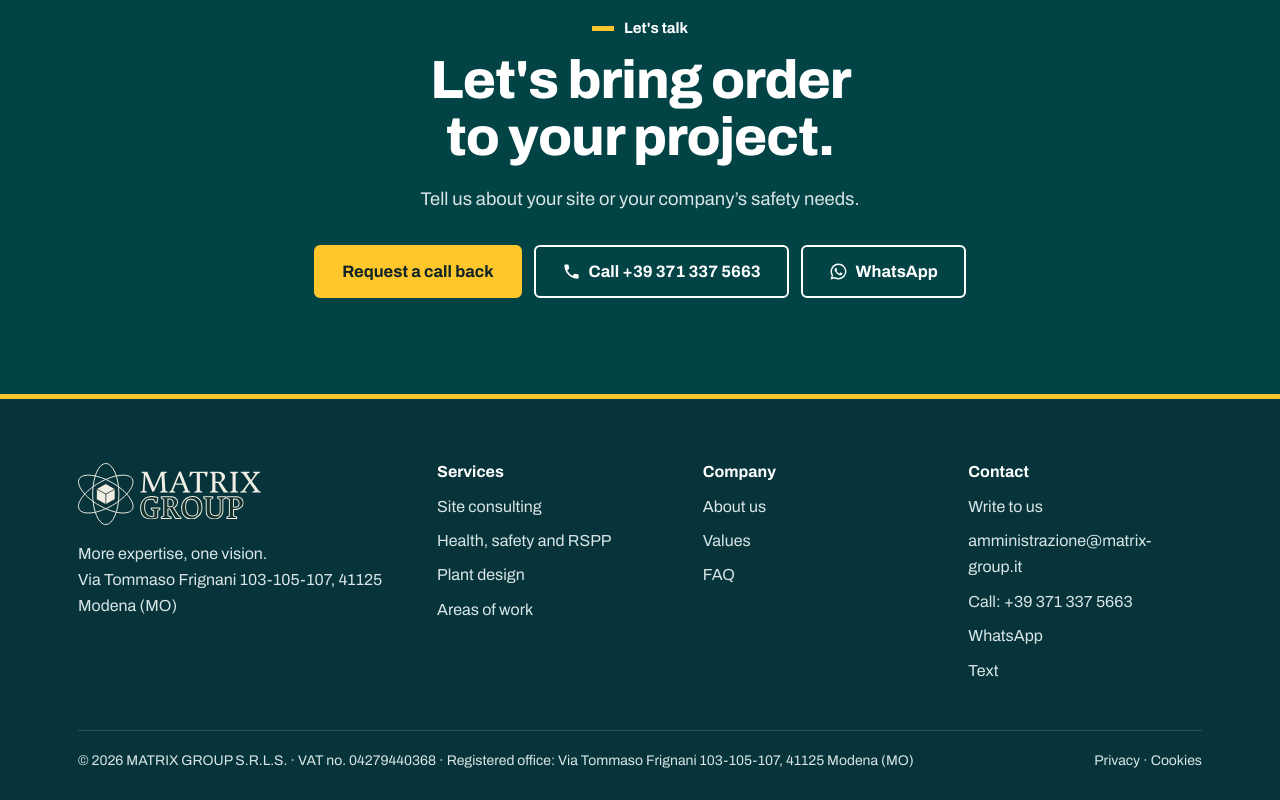
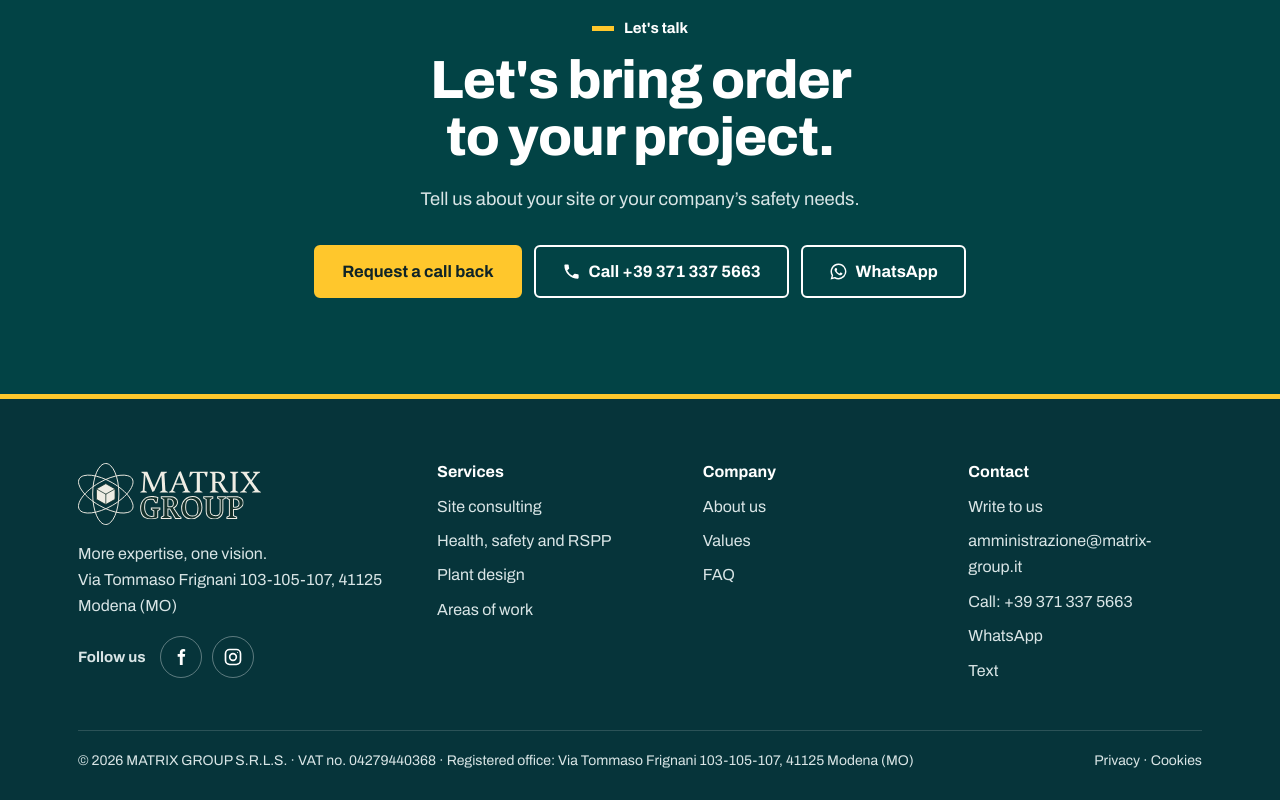
Before and after one commit to vidalletchonang/matrix-group, a Next.js app: page /en/servizi in a window 1280 px wide. Shown: the part 2404-3204 px from the top of the page. Built offline with nearby package versions, Linux system fonts and the light colour scheme.

Commit message:
Social: icone nel footer e sameAs per Google

```diff
--- a/app/[lang]/layout.js
+++ b/app/[lang]/layout.js
@@ -1,9 +1,9 @@
 import Link from 'next/link'
 import {notFound} from 'next/navigation'
 import Nav from '../../components/Nav'
-import {SITE} from '../../lib/site'
+import {SITE,SOCIAL} from '../../lib/site'
 import {LANGS,dict,href,BASE} from '../../lib/i18n'
-import {WaFloat} from '../../components/ui'
+import {WaFloat,Social} from '../../components/ui'
 import Motion from '../../components/Motion'
 import '@fontsource-variable/archivo/wdth.css'
 import '../globals.css'
@@ -16,7 +16,8 @@ export const viewport={width:'device-width',initialScale:1,viewportFit:'cover',t
 // Dati strutturati per Google (scheda aziendale): solo dati reali dell'azienda
 const ld=(lang,t)=>({'@context':'https://schema.org','@type':'ProfessionalService','@id':BASE+'/#org',name:'Matrix Group',legalName:SITE.name,url:BASE+href(lang,'/'),logo:BASE+'/logo-512.png',image:BASE+'/hero-home.webp',description:t.meta.desc,telephone:SITE.tel.replace(/ /g,''),email:SITE.mail,vatID:'IT'+SITE.piva,
   address:{'@type':'PostalAddress',streetAddress:'Via Tommaso Frignani 103-105-107',postalCode:'41125',addressLocality:'Modena',addressRegion:'MO',addressCountry:'IT'},
-  contactPoint:{'@type':'ContactPoint',telephone:SITE.tel.replace(/ /g,''),email:SITE.mail,contactType:'customer service',availableLanguage:['it','en','fr','de','es']}})
+  contactPoint:{'@type':'ContactPoint',telephone:SITE.tel.replace(/ /g,''),email:SITE.mail,contactType:'customer service',availableLanguage:['it','en','fr','de','es']},
+  sameAs:[SOCIAL.fb,SOCIAL.ig]})
 export default async function Root({children,params}){const {lang}=await params;if(!LANGS.includes(lang))notFound();const t=dict(lang);const f=t.footer;const tel=SITE.tel.replace(/ /g,'')
   return(<html lang={lang}><head><link rel="icon" href="/favicon.ico" sizes="48x48"/><link rel="apple-touch-icon" href="/apple-touch-icon.png"/></head><body>
 <a className="skip" href="#main">{t.nav.skip}</a>
@@ -26,7 +27,7 @@ export default async function Root({children,params}){const {lang}=await params;
 <header><div className="w"><Link className="logo" href={href(lang,'/')} aria-label="Matrix Group, home"><img src="/logo.svg" alt="Matrix Group" width="1885" height="640"/></Link><Nav t={t.nav} lang={lang}/></div></header>
 <main id="main">{children}</main>
 <footer><div className="w"><div className="cols">
-<div><img className="flogo" src="/logo-dark.svg" alt="Matrix Group" width="1885" height="640"/><p>{f.tag}<br/>{SITE.addr}</p></div>
+<div><img className="flogo" src="/logo-dark.svg" alt="Matrix Group" width="1885" height="640"/><p>{f.tag}<br/>{SITE.addr}</p><Social label={t.ct.follow}/></div>
 <div><h4>{f.servizi}</h4><Link href={href(lang,'/servizi/consulenza-cantiere')}>{f.cons}</Link><Link href={href(lang,'/servizi/sicurezza-rspp')}>{f.sic}</Link><Link href={href(lang,'/servizi/progettazione-impianti')}>{f.prog}</Link><Link href={href(lang,'/progetti')}>{f.ambiti}</Link></div>
 <div><h4>{f.azienda}</h4><Link href={href(lang,'/chi-siamo')}>{f.chi}</Link><Link href={href(lang,'/chi-siamo')+'#valori'}>{f.valori}</Link><Link href={href(lang,'/faq')}>{f.faq}</Link></div>
 <div><h4>{f.contatti}</h4><Link href={href(lang,'/contatti')}>{f.scrivi}</Link><a href={`mailto:${SITE.mail}`}>{SITE.mail}</a><a href={`tel:${tel}`}>{t.ct.call}: {SITE.tel}</a><a href={`https://wa.me/${tel.replace('+','')}`} target="_blank" rel="noopener">WhatsApp</a><a href={`sms:${tel}`}>{t.ct.sms}</a></div>
```
